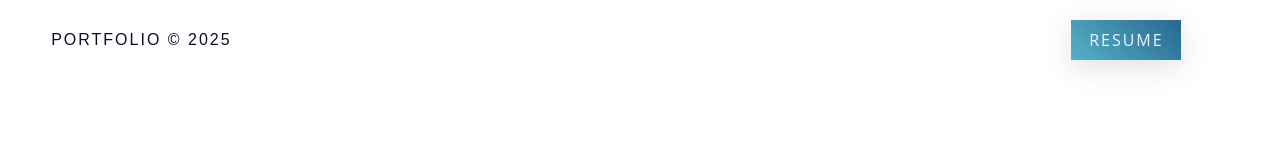
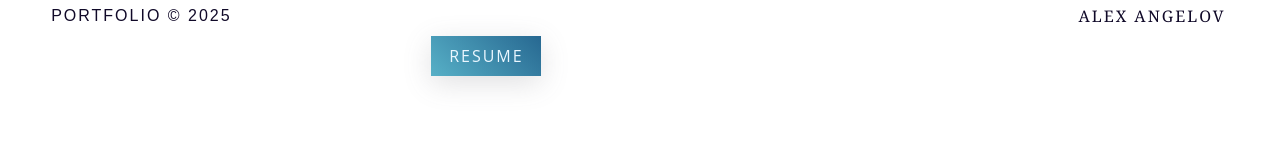
Before and after one commit to Deirror/aangelov-portfolio, a Next.js app: page / in a window 1280 px wide. Shown: the top 160 px of the page. Built offline with nearby package versions, Linux system fonts and the light colour scheme.

Commit message:
change home and navbar

```diff
--- a/components/Home.tsx
+++ b/components/Home.tsx
@@ -13,8 +13,14 @@ const Home = () => {
                 <div className={styles.greeting}>Hello there! It&apos;s me</div>
                 <div className={styles.name}>
                     <Typewriter
-                        words={['Alex Angelov']}
-                        typeSpeed={144} />
+                        words={['Software Engineer', 'Backend Developer', 'Problem Solver', 'Go and Java Enthusiast', 'C/C++/C# Hobby Programmer']}
+                        loop={0}
+                        cursor
+                        cursorStyle="_"
+                        typeSpeed={121}
+                        deleteSpeed={50}
+                        delaySpeed={1000}
+                    />
                 </div>
                 <div className={styles.position}>B.Sc. in Software Engineering</div>
                 <div className={styles.description}>
--- a/components/Navbar.tsx
+++ b/components/Navbar.tsx
@@ -7,6 +7,7 @@ const Navbar = () => {
     return (
         <div className={styles.navbar}>
             <div className={styles.portfolio}>Portfolio © 2025</div>
+            <div className={styles.title}>Alex Angelov</div>
             <div className={styles.menuContainer}>
                 <Link href="/documents/ng.pdf"
                     download="Alex_Angelov_CV">
--- a/styles/Navbar.module.scss
+++ b/styles/Navbar.module.scss
@@ -12,16 +12,19 @@
         letter-spacing: 2px;
     }
 
+    .title {
+        text-align: center;
+        font-size: 16px;
+        text-transform: uppercase;
+        letter-spacing: 2px;
+        font-family: Georgia, 'Times New Roman', Times, serif;
+    }
+
     .menuContainer {
         display: flex;
         justify-content: space-around;
         align-items: center;
         margin-right: 4vw;
-
-        .darkModeToggle {
-            font-size: 20px;
-            cursor: pointer;
-        }
 
         .resumeButton {
             height: 40px;
```
